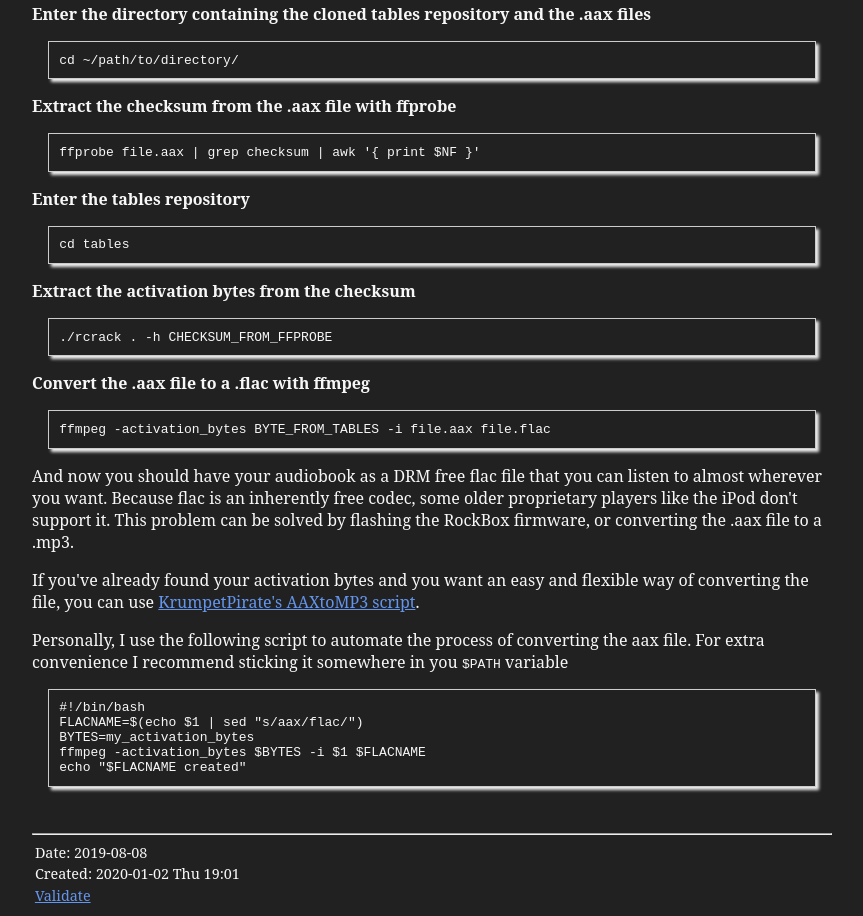
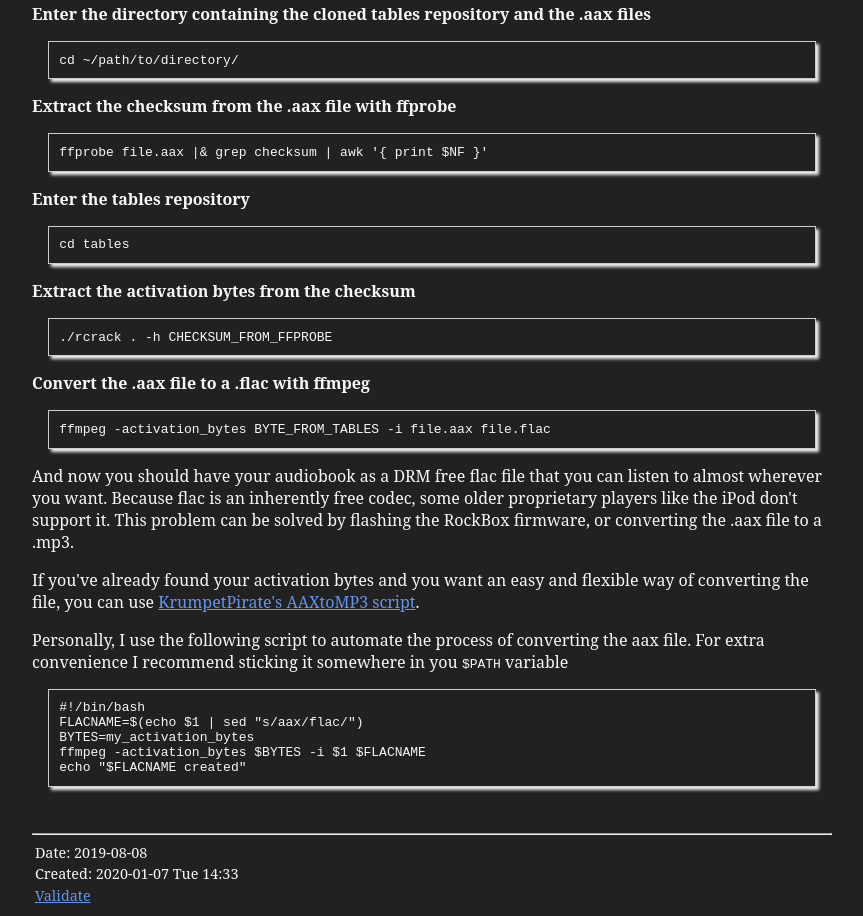
Before and after one commit to halcyonseeker/halcyonseeker.github.io, a plain HTML site: page weblog/audiblecrack.html in a window 1280 px wide. Shown: the part 1030-1946 px from the top of the page, without its empty margins (208-1071 px from the left). Drawn offline with Linux system fonts and the light colour scheme.

Commit message:
| should be |& in audiblecrack.html

```diff
--- a/weblog/audiblecrack.html
+++ b/weblog/audiblecrack.html
@@ -3,7 +3,7 @@
 "http://www.w3.org/TR/xhtml1/DTD/xhtml1-strict.dtd">
 <html xmlns="http://www.w3.org/1999/xhtml" lang="en" xml:lang="en">
 <head>
-<!-- 2020-01-02 Thu 19:01 -->
+<!-- 2020-01-07 Tue 14:32 -->
 <meta http-equiv="Content-Type" content="text/html;charset=utf-8" />
 <meta name="viewport" content="width=device-width, initial-scale=1" />
 <title>Rip .aax files from Audible with ffmpeg</title>
@@ -328,7 +328,7 @@ cd ~/path/to/directory/
 </p>
 
 <pre class="example">
-ffprobe file.aax | grep checksum | awk '{ print $NF }'
+ffprobe file.aax |&amp; grep checksum | awk '{ print $NF }'
 </pre>
 
 <p>
@@ -389,7 +389,7 @@ echo "$FLACNAME created"
 </div>
 <div id="postamble" class="status">
 <p class="date">Date: 2019-08-08</p>
-<p class="date">Created: 2020-01-02 Thu 19:01</p>
+<p class="date">Created: 2020-01-07 Tue 14:33</p>
 <p class="validation"><a href="http://validator.w3.org/check?uri=referer">Validate</a></p>
 </div>
 </body>
```
